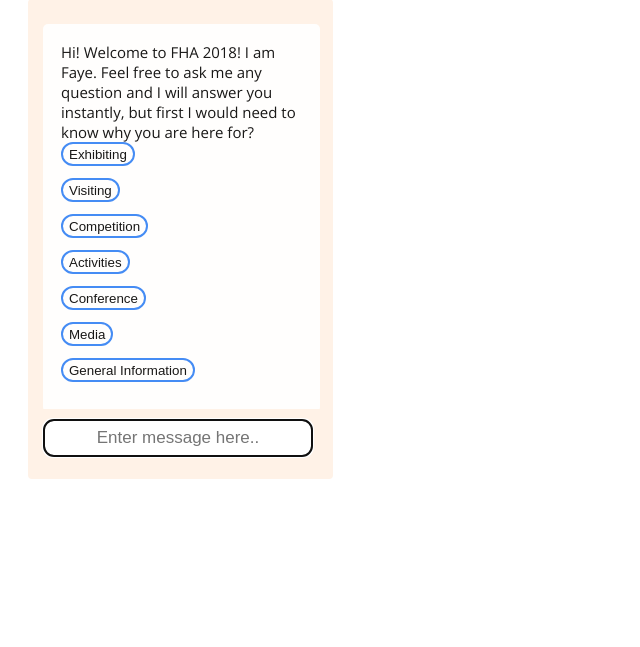
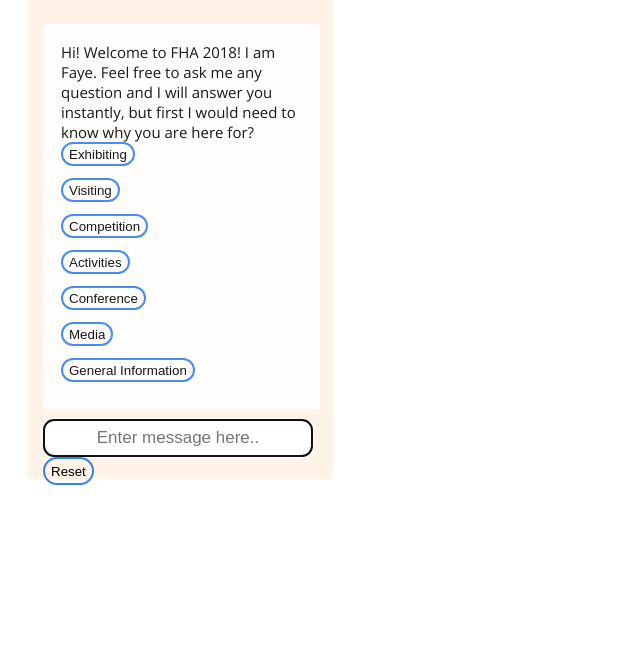
Before and after one commit to sntsolution/FHAchatbot, a PHP site: page / in a window 1280 px wide. Shown: the part 44-691 px from the top of the page, without its empty margins (0-640 px from the left). Run offline with PHP 8.4, Linux system fonts and the light colour scheme.

Commit message:
Update index.php

```diff
--- a/index.php
+++ b/index.php
@@ -162,7 +162,7 @@
 
 					     for(var key in obj.chat.bot.reply) {
 					    var value = obj.chat.bot.reply[key];
-					   // alert("value"+value);
+					    //alert("value"+value);
 					     html +=
 					                "<br><input type='button' value='"+value+"' name='PASS' onClick='myfunction(this.value)' class='txtopt'/>";
 									var txtval= "<p class='user'>"+obj.chat.user +"</p><p class='bot'>"+ html +"<\p>";
@@ -174,7 +174,7 @@
 				}
 
 			  //var txtval= "<p class='user'>"+obj.chat.user +"</p><p class='bot'>"+ html +"<\p>";
-			// alert( obj.chat.user +"\n"+obj.chat.bot+"\n");
+			 //alert( obj.chat.user +"\n"+obj.chat.bot+"\n");
 			 if(typeof obj.chat.cid != "undefined"){
 			 	$("#Id").val(obj.chat.cid);
 			 }
@@ -241,19 +241,19 @@
             data: {msg: str,Id:Id,id:id,UId:UId,vid:vid,wid:wid,rid:rid,sid:sid,hid:hid,kid:kid,lid:lid,xid:xid},
             success: function (response) {
              $("#msg").val("");
-		      //alert(response);
+		     // alert(response);
 			  var obj = jQuery.parseJSON(response);
 			   var btntext ="";
 			if(typeof obj.chat.bot.text != "undefined"){
 				 html1+=obj.chat.bot.text["textb"];
 			}
-			  //alert(obj.chat.user+obj.chat.bot);
+			//  alert(obj.chat.user+obj.chat.bot);
 
 			   if(typeof obj.chat.bot.reply != "undefined"){
 
                for(var key in obj.chat.bot.reply) {
     var value = obj.chat.bot.reply[key];
- //   alert("value"+value);
+    //alert("value"+value);
      html1 +=
                 "<br><input type='button' value='"+value+"' name='opt' class='txtopt' onClick='myfunction(this.value)' class='txtopt' />";
 
@@ -300,7 +300,7 @@
 			  }
 			  else{
 			  	 var txtval= "<p class='user'>"+obj.chat.user +"</p><p class='bot'>"+ obj.chat.bot +"<\p>";
-				// alert( obj.chat.user +"\n"+obj.chat.bot+"\n");
+				 //alert( obj.chat.user +"\n"+obj.chat.bot+"\n");
 				 if(typeof obj.chat.cid != "undefined"){
 				 	$("#Id").val(obj.chat.cid);
 				 }
@@ -354,6 +354,7 @@
 </div>
 <div class="uinput">
 <input name="msg" id="msg" placeholder="Enter message here.." size="50" autocomplete="off" />
+<input type='button' value='Reset' name='opt' class='txtopt' onClick='myfunction(this.value)' class='txtopt' />
 <div id="chtmsg" class="su"></div>
 </div>
 </div>
```
